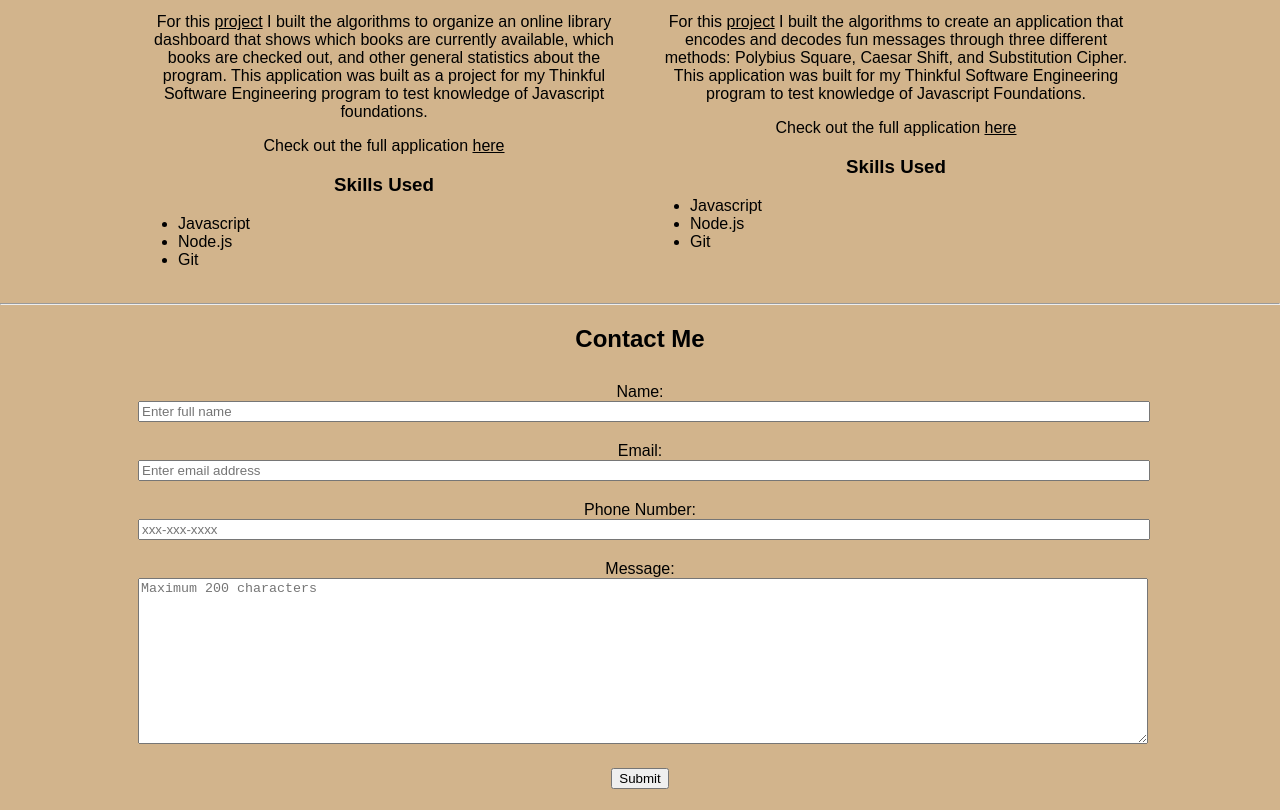
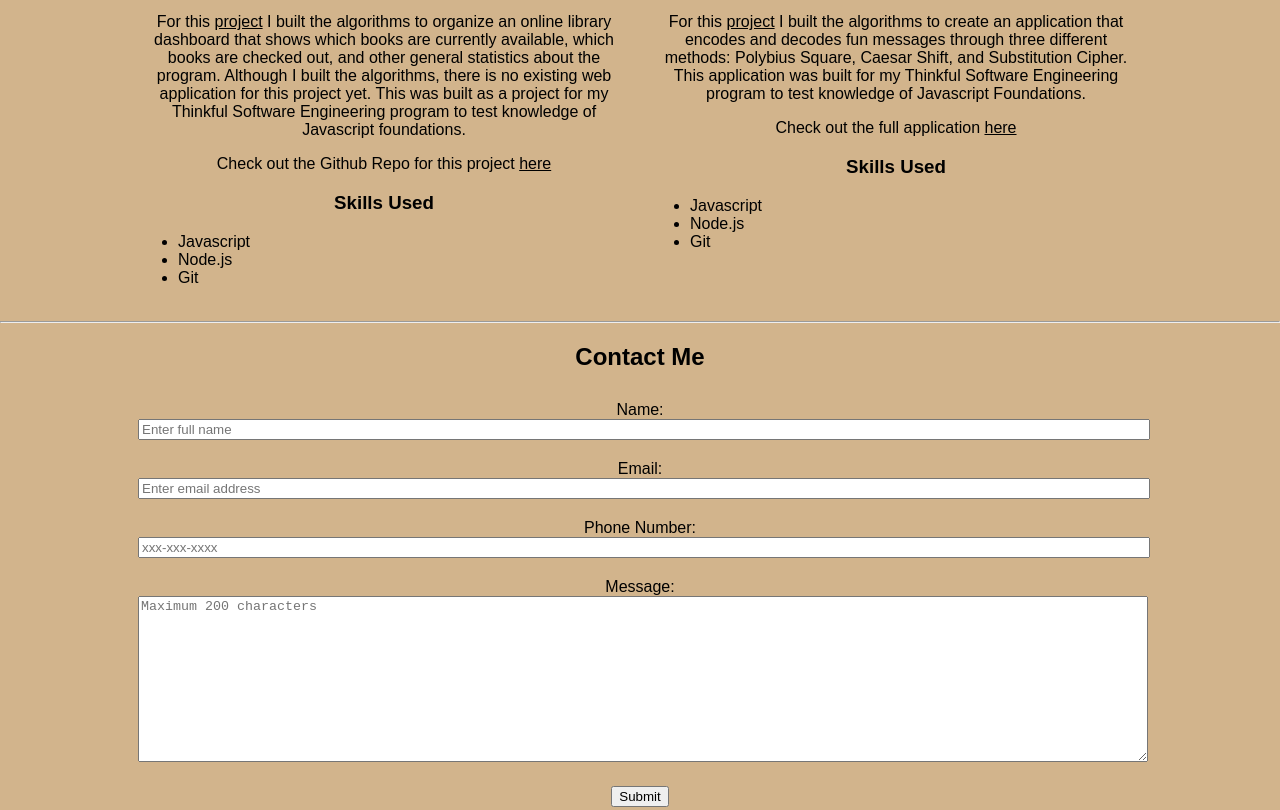
Before and after one commit to angelathedev/Portfolio, a plain HTML site: page index.html in a window 1280 px wide. Shown: the part 890-1700 px from the top of the page. Drawn offline with Linux system fonts and the light colour scheme; a script that the page names is missing.

Commit message:
Update index.html

```diff
--- a/index.html
+++ b/index.html
@@ -54,8 +54,8 @@
           <div class = "item">
           <img class = "local-library" src = "images/Local-Library.png" alt = "Photo of Local Library Project">
         </div>
-          <p>For this <a href = "https://github.com/angelathedev/Local-Library-Project" target = "\_blank">project</a> I built the algorithms to organize an online library dashboard that shows which books are currently available, which books are checked out, and other general statistics about the program.  This application was built as a project for my Thinkful Software Engineering program to test knowledge of Javascript foundations.</p>
-          <p> Check out the full application <a href = "https://angelathedev.github.io/Local-Library-Project/" target = "\_blank">here</a></p>
+          <p>For this <a href = "https://github.com/angelathedev/Local-Library-Project" target = "\_blank">project</a> I built the algorithms to organize an online library dashboard that shows which books are currently available, which books are checked out, and other general statistics about the program. Although I built the algorithms, there is no existing web application for this project yet.  This was built as a project for my Thinkful Software Engineering program to test knowledge of Javascript foundations.</p>
+          <p> Check out the Github Repo for this project <a href = "https://github.com/angelathedev/Local-Library-Project" target = "\_blank">here</a></p>
           <h3>Skills Used</h3>
           <ul>
             <li>Javascript</li>
```
